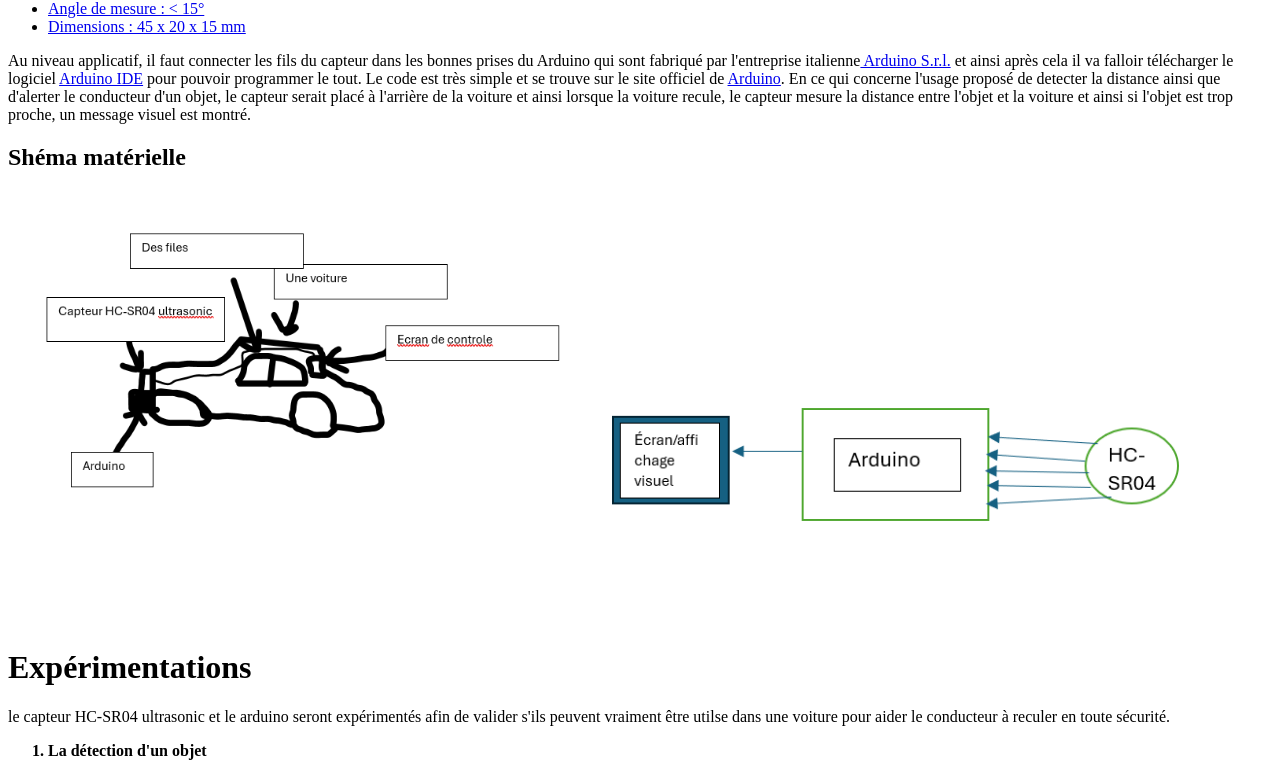
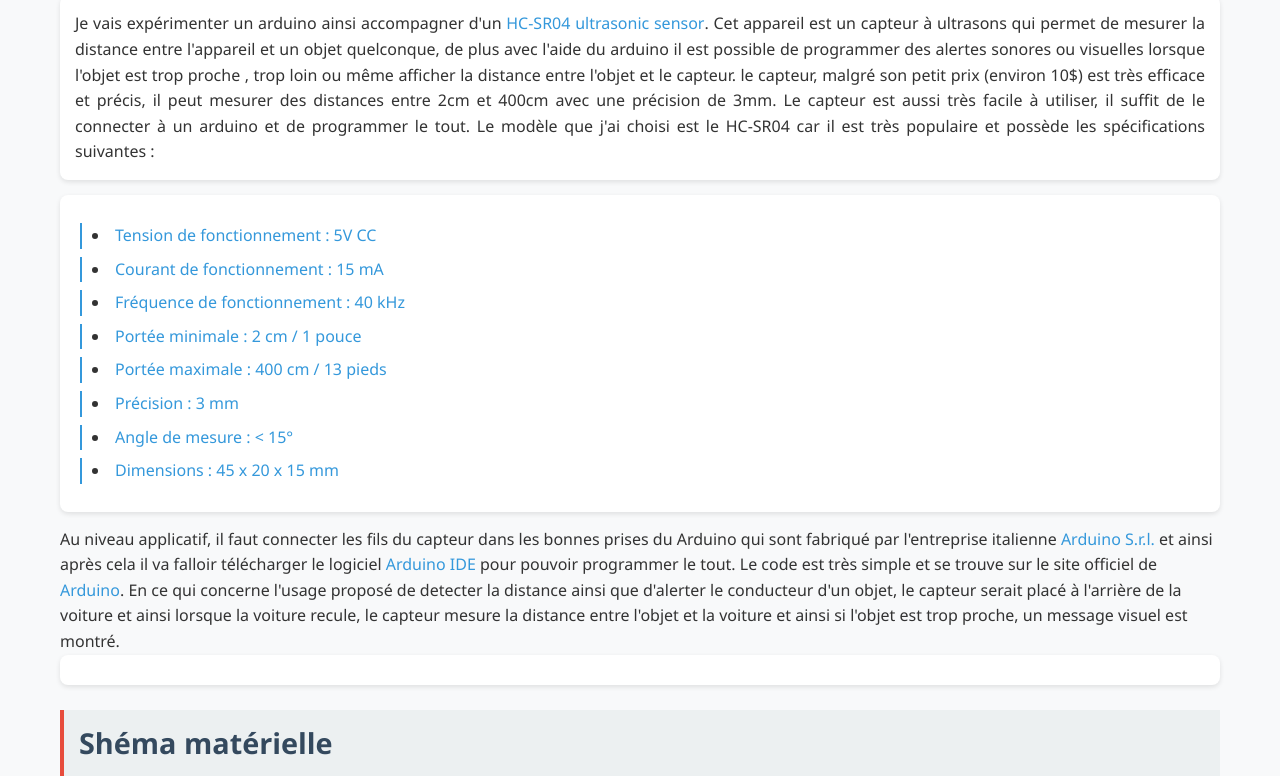
Before and after one commit to DylanNomaou/Veille-techno-TP1, a plain HTML site: page index.html in a window 1280 px wide. Shown: the part 410-1186 px from the top of the page. Drawn offline with Linux system fonts and the light colour scheme.

Commit message:
Ajout de css

```diff
--- /dev/null
+++ b/css/style.css
@@ -0,0 +1,167 @@
+
+* {
+    margin: 0;
+    padding: 0;
+    box-sizing: border-box;
+}
+
+body {
+    font-family: 'Segoe UI', Tahoma, Geneva, Verdana, sans-serif;
+    line-height: 1.6;
+    color: #333;
+    background-color: #f8f9fa;
+    padding: 20px;
+    max-width: 1200px;
+    margin: 0 auto;
+}
+
+h1 {
+    color: #2c3e50;
+    font-size: 2.5em;
+    margin: 30px 0 20px 0;
+    padding-bottom: 10px;
+    border-bottom: 3px solid #3498db;
+    text-align: center;
+}
+
+h2 {
+    color: #34495e;
+    font-size: 1.8em;
+    margin: 25px 0 15px 0;
+    padding: 10px 0;
+    border-left: 4px solid #e74c3c;
+    padding-left: 15px;
+    background-color: #ecf0f1;
+}
+
+/* Paragraphes */
+p {
+    margin-bottom: 15px;
+    text-align: justify;
+    background-color: white;
+    padding: 15px;
+    border-radius: 8px;
+    box-shadow: 0 2px 5px rgba(0,0,0,0.1);
+}
+
+/* Liens */
+a {
+    color: #3498db;
+    text-decoration: none;
+    font-weight: 500;
+    transition: color 0.3s ease;
+}
+
+a:hover {
+    color: #2980b9;
+    text-decoration: underline;
+}
+
+/* Listes */
+ul {
+    background-color: white;
+    padding: 20px;
+    margin: 15px 0;
+    border-radius: 8px;
+    box-shadow: 0 2px 5px rgba(0,0,0,0.1);
+}
+
+li {
+    margin: 8px 0;
+    padding-left: 10px;
+    border-left: 2px solid #3498db;
+    list-style-position: inside;
+}
+
+ol {
+    background-color: white;
+    padding: 20px;
+    margin: 15px 0;
+    border-radius: 8px;
+    box-shadow: 0 2px 5px rgba(0,0,0,0.1);
+}
+
+ol li {
+    margin: 15px 0;
+    font-size: 1.1em;
+    font-weight: bold;
+    color: #2c3e50;
+}
+
+ol li strong {
+    color: #e74c3c;
+}
+
+/* Images */
+img {
+    max-width: 100%;
+    height: auto;
+    border-radius: 8px;
+    box-shadow: 0 4px 8px rgba(0,0,0,0.2);
+    margin: 15px 0;
+    display: block;
+    margin-left: auto;
+    margin-right: auto;
+}
+
+/* Vidéos */
+video {
+    max-width: 100%;
+    height: auto;
+    border-radius: 8px;
+    box-shadow: 0 4px 8px rgba(0,0,0,0.2);
+    margin: 15px 0;
+    display: block;
+    margin-left: auto;
+    margin-right: auto;
+}
+
+
+div {
+    text-align: center;
+    margin: 20px 0;
+}
+
+
+.highlight {
+    background: linear-gradient(120deg, #a8edea 0%, #fed6e3 100%);
+    padding: 20px;
+    border-radius: 10px;
+    margin: 20px 0;
+    border-left: 5px solid #ff6b6b;
+}
+
+/* Responsive */
+@media (max-width: 768px) {
+    body {
+        padding: 10px;
+    }
+
+    h1 {
+        font-size: 2em;
+    }
+
+    h2 {
+        font-size: 1.5em;
+    }
+
+    p, ul, ol {
+        padding: 15px;
+    }
+}
+
+/* Animation subtile pour les éléments */
+h1, h2, p, ul, ol, img, video {
+    animation: fadeInUp 0.6s ease-out;
+}
+
+@keyframes fadeInUp {
+    from {
+        opacity: 0;
+        transform: translateY(20px);
+    }
+    to {
+        opacity: 1;
+        transform: translateY(0);
+    }
+}
--- a/index.html
+++ b/index.html
@@ -4,6 +4,7 @@
     <meta charset="UTF-8">
     <meta name="viewport" content="width=device-width, initial-scale=1.0">
     <title>Tp1</title>
+    <link rel="stylesheet" href="/css/style.css">
 </head>
 <body>
     <h1>Usage proposé </h1>
```
